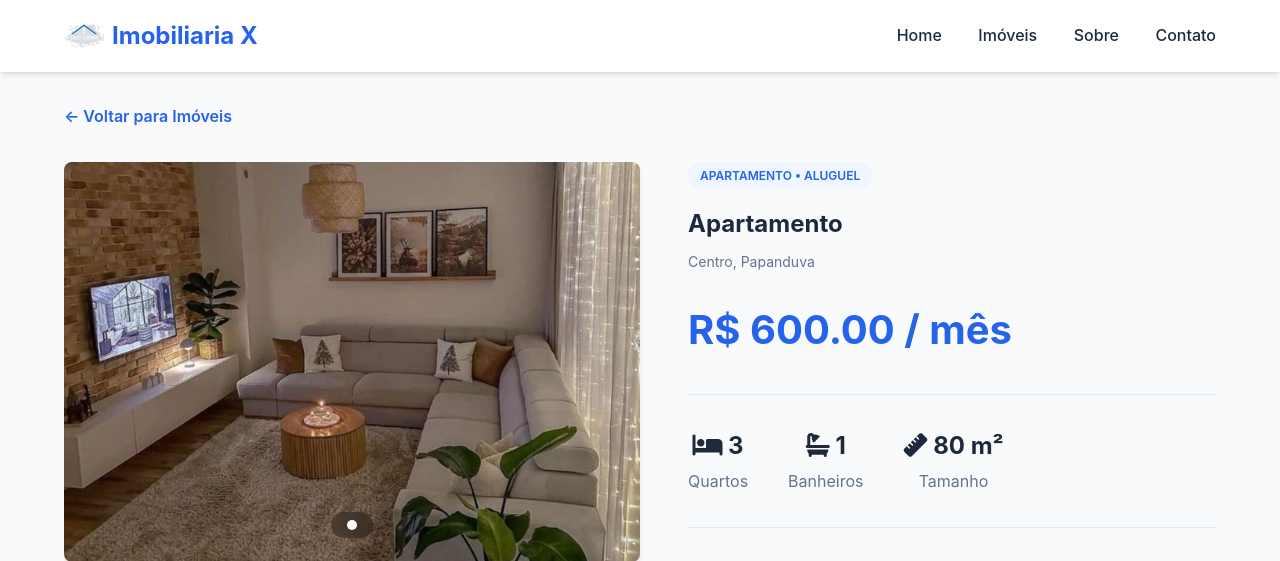
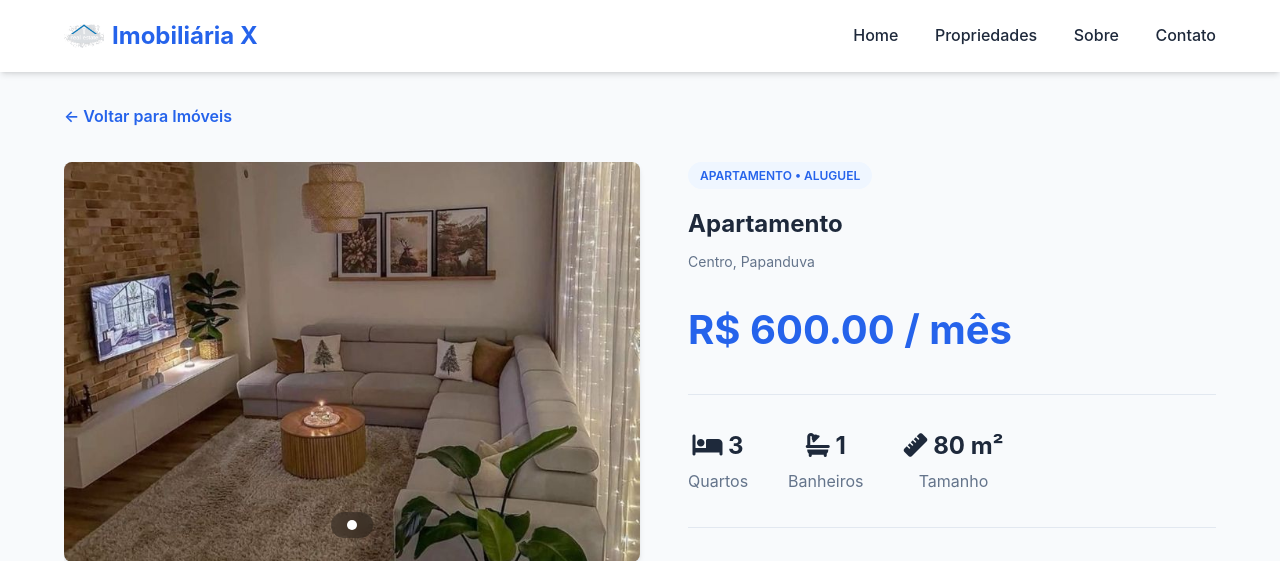
Before and after one commit to kauegkluska/myproject, a Flask app: page /property-details/4 in a window 1280 px wide. Shown: the top 561 px of the page. Run offline with Flask 3, Linux system fonts and the light colour scheme; data comes from the database, SQL or seed files in the repository.

Commit message:
Update brand name and navigation links in HTML

```diff
--- a/app/templates/property-details.html
+++ b/app/templates/property-details.html
@@ -11,29 +11,29 @@
 </head>
 
 <body>
-    <!-- Header -->
     <header id="main-header">
         <div class="container header-content">
             <div class="logo-container">
                 <img src="{{ url_for('static', filename='img/logo.png') }}" alt="Horizon Estates Logo" class="logo-img">
-                <span class="brand-name">Imobiliaria X</span>
+                <span class="brand-name">Imobiliária X</span>
             </div>
             <nav class="desktop-nav">
-                <a>Home</a>
-                <a>Imóveis</a>
+                <a href="{{ url_for('main.home') }}">Home</a>
+                <a href="{{ url_for('main.home') }}">Propriedades</a>
                 <a href="#about">Sobre</a>
                 <a href="#contact">Contato</a>
             </nav>
+            <button class="mobile-menu-toggle" aria-label="Toggle Menu">
+                <i data-lucide="menu"></i>
+            </button>
         </div>
     </header>
 
-    <!-- Detail View -->
     <div class="container detail-container">
         <a class="btn-back">&larr; Voltar para Imóveis</a>
 
         <div class="detail-split-layout">
 
-            <!-- Gallery -->
             <div class="detail-gallery-side">
                 <div class="gallery-container">
                     <div class="gallery-slider" id="gallery-slider">
@@ -58,7 +58,6 @@
                 </div>
             </div>
 
-            <!-- Info -->
             <div class="detail-info-side">
                 <div class="property-detail-header">
                     {% set type_labels = {
@@ -130,7 +129,6 @@
         </div>
     </div>
 
-    <!-- Footer -->
     <footer>
         <div class="container footer-content">
             <div class="footer-info">
```
